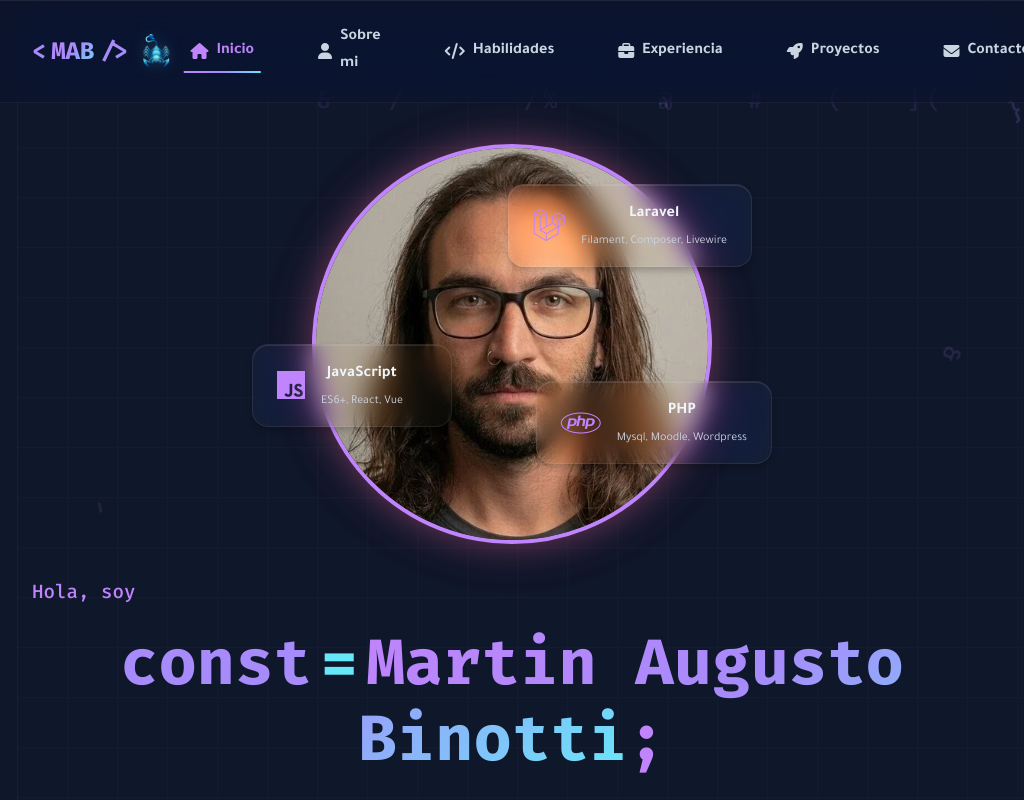
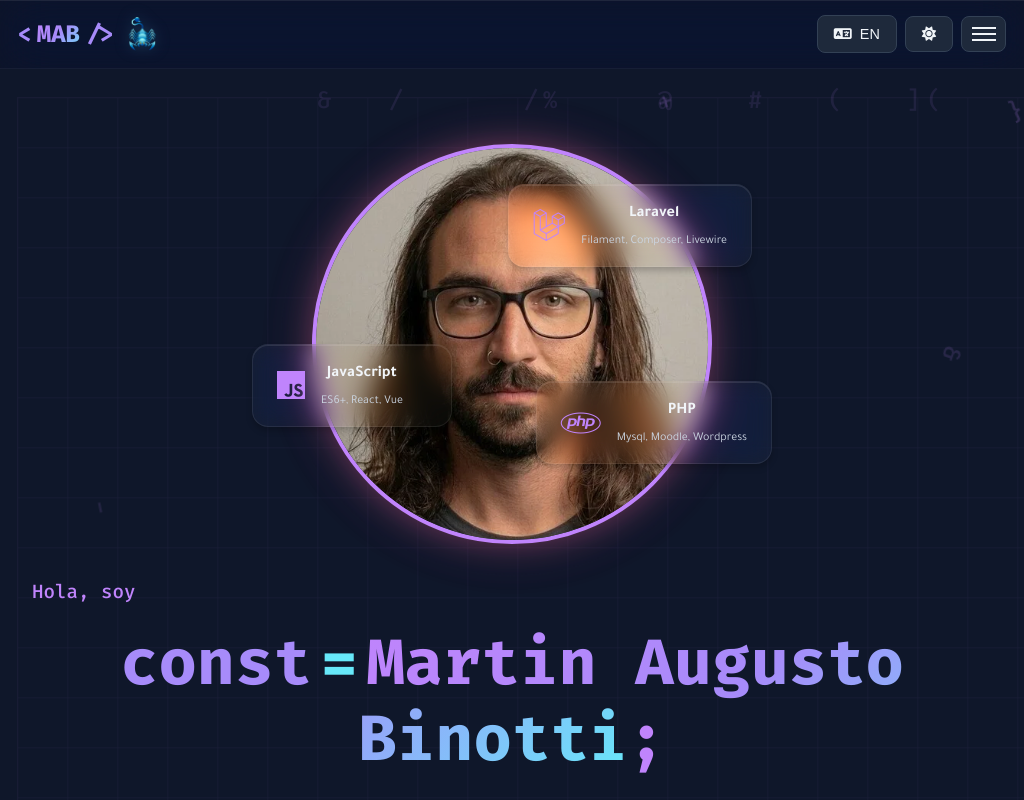
Before and after one commit to MartinBinotti/portfolio, a React (Vite) app: page / in a window 1024 px wide. Shown: the top 800 px of the page. Built offline with nearby package versions, Linux system fonts and the light colour scheme.

Commit message:
Actualizaciones de portfolio

```diff
--- a/src/styles/style.css
+++ b/src/styles/style.css
@@ -1834,6 +1834,59 @@ img {
   }
 }
 
+@media (min-width: 769px) and (max-width: 1242px) {
+  .nav-container {
+    padding: 0.85rem 1.1rem;
+  }
+
+  .nav-brand {
+    flex: 1;
+  }
+
+  .nav-controls {
+    gap: 0.5rem;
+  }
+
+  .nav-menu {
+    position: fixed;
+    top: 72px;
+    left: -100%;
+    width: 100%;
+    background: var(--nav-mobile-bg);
+    backdrop-filter: blur(20px) saturate(160%);
+    -webkit-backdrop-filter: blur(20px) saturate(160%);
+    flex-direction: column;
+    padding: 1.5rem 1rem;
+    border-top: 1px solid var(--nav-mobile-border);
+    box-shadow: var(--glass-inner-shadow);
+    transition: left var(--transition);
+    z-index: 999;
+    max-height: calc(100vh - 72px);
+    overflow-y: auto;
+  }
+
+  [data-theme='light'] .nav-menu {
+    background: var(--nav-mobile-bg);
+    border-top: 1px solid var(--nav-mobile-border);
+  }
+
+  .nav-menu.active {
+    left: 0;
+  }
+
+  .nav-link {
+    width: 100%;
+    justify-content: flex-start;
+    padding: 1rem;
+    border-radius: 8px;
+    margin-bottom: 0.5rem;
+  }
+
+  .menu-toggle {
+    display: flex;
+  }
+}
+
 @media (max-width: 768px) {
   .nav-container {
     padding: 0.8rem 1rem;
```
